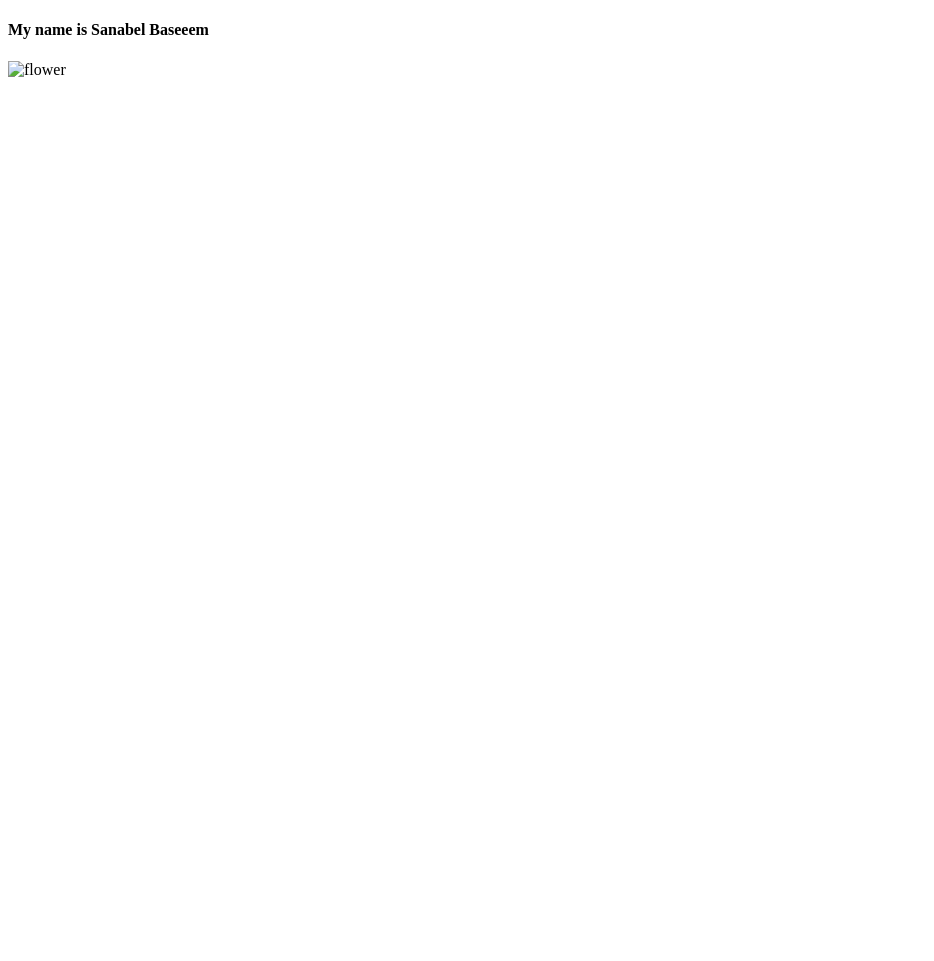
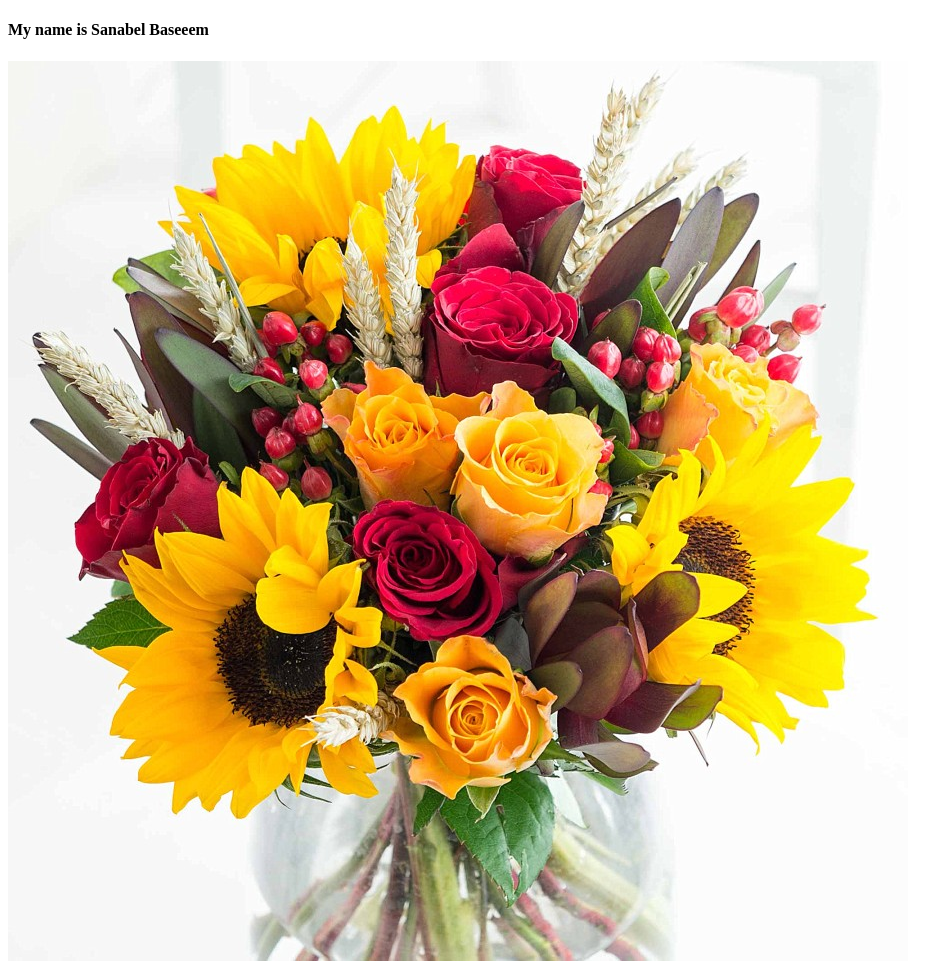
Before and after one commit to sanabelbaseem/sanabelbaseem, a plain HTML site: page mmm.html in a window 1280 px wide. Shown: the whole page, without its empty margins (0-934 px from the left). Before the commit the page ends 800 px from the top, so only its background shows below. Drawn offline with Linux system fonts and the light colour scheme.

Commit message:
Update mmm.html

```diff
--- a/mmm.html
+++ b/mmm.html
@@ -3,7 +3,7 @@
 <body>
 <h4>My name is Sanabel Baseeem </h4>
 
-<img src="FA03441F.jpj" alt="flower">
+<img src="FA03441F.jpg" alt="flower">
 
 
 </body>
```
